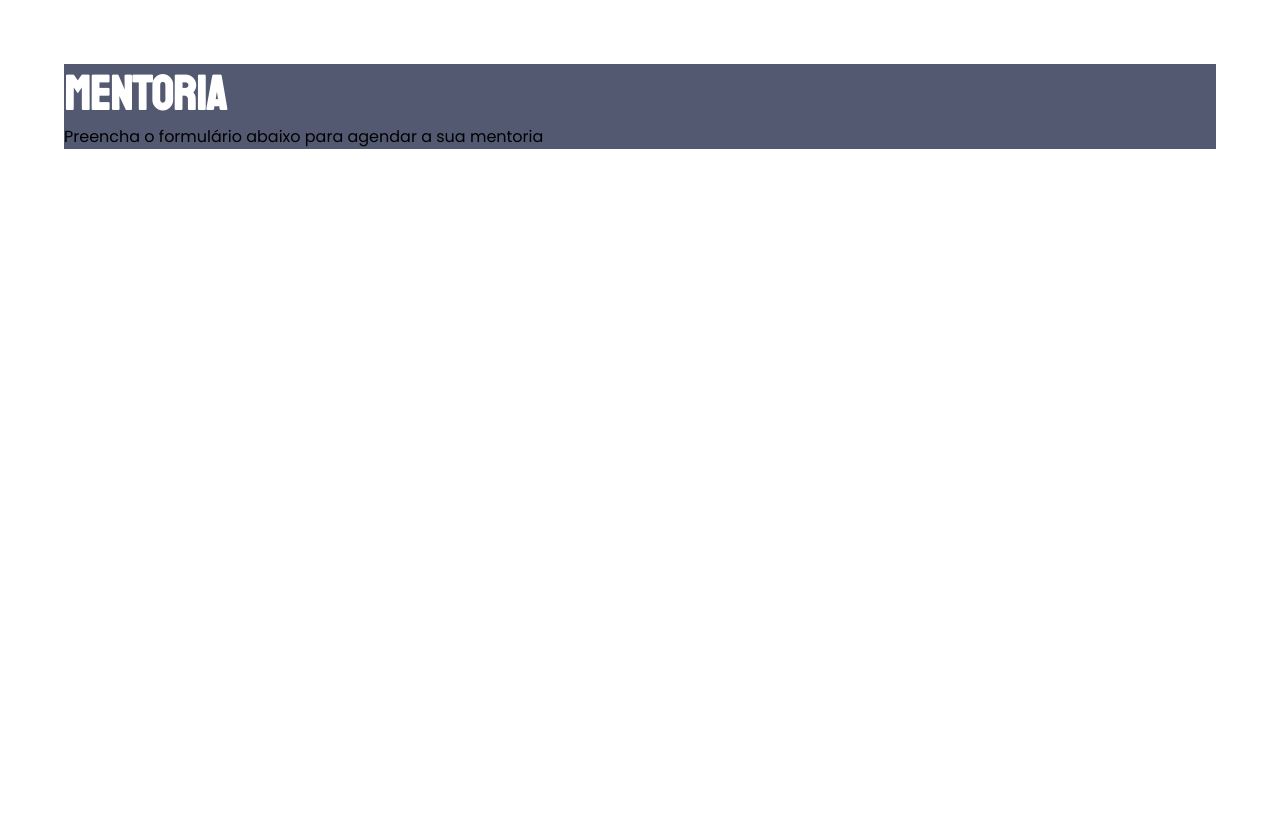
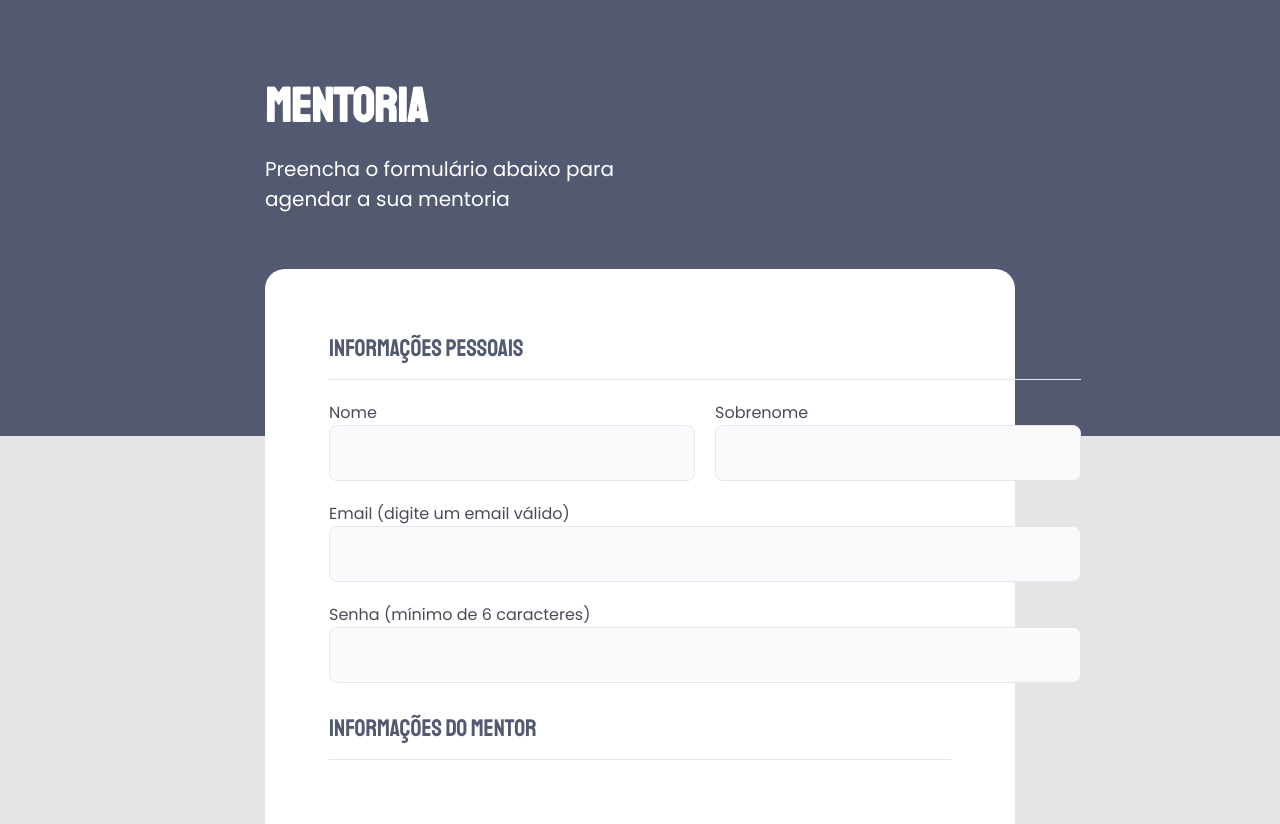
Before and after one commit to marcoantoniofranco/form-project1, a plain HTML site: page index.html in a window 1280 px wide. Before the commit the page ends 800 px from the top, so only its background shows below. Drawn offline with Linux system fonts and the light colour scheme.

Commit message:
feat: add estilização

```diff
--- a/index.html
+++ b/index.html
@@ -18,8 +18,49 @@
     <div class="page">
       <header class="header">
         <h1>Mentoria</h1>
-        <p>Preencha o formulário abaixo para agendar a sua mentoria</p>
+        <p>
+          Preencha o formulário abaixo para <br />
+          agendar a sua mentoria
+        </p>
       </header>
+      <form>
+        <fieldset>
+          <div class="fieldset-wrapper">
+            <legend>Informações pessoais</legend>
+            <div class="col-2">
+              <div class="input-wrapper">
+                <label for="event-name">Nome</label>
+                <input type="text" id="event-name" />
+              </div>
+
+              <div class="input-wrapper">
+                <label for="event-lastname">Sobrenome</label>
+                <input type="text" id="event-lastname" />
+              </div>
+            </div>
+
+            <div class="input-wrapper">
+              <label for="event-email"
+                >Email <span>(digite um email válido)</span></label
+              >
+              <input type="email" id="event-email" />
+            </div>
+
+            <div class="input-wrapper">
+              <label for="event-password"
+                >Senha <span>(mínimo de 6 caracteres)</span></label
+              >
+              <input type="password" id="event-password" />
+            </div>
+          </div>
+        </fieldset>
+
+        <fieldset>
+          <div class="fieldset-wrapper">
+            <legend>Informações do mentor</legend>
+          </div>
+        </fieldset>
+      </form>
     </div>
   </body>
 </html>
--- a/style.css
+++ b/style.css
@@ -4,6 +4,10 @@
   --font-secundaria: 'Staatliches', cursive;
   --cor-branca: #ffffff;
   --cor-cinza: #535971;
+  --cor-cinza-claro: #e5e5e5;
+  --cor-linha: #e6e6f0;
+  --cor-background-input: #fafafc;
+  --cor-cinza1: #4e4958;
 }
 
 * {
@@ -13,22 +17,109 @@
 }
 
 body {
+  background: var(--cor-cinza-claro);
+}
+
+body,
+input,
+select,
+textarea {
+  font-family: var(--font-principal);
   font-size: 1.6rem;
-  font-family: var(--font-principal);
+}
+
+body::before {
+  content: '';
+  width: 100%;
+  height: 436px;
+
+  position: absolute;
+  top: 0;
+  left: 0;
+  display: block;
+  z-index: -1;
+  background: var(--cor-cinza);
 }
 
 .page {
-  padding: 64px;
+  width: 750px;
+  margin: 0 auto;
 }
 
 .header {
-  background-color: var(--cor-cinza);
+  width: 417px;
+
+  margin-top: 76px;
+  color: var(--cor-branca);
 }
 
 .header h1 {
   font-family: var(--font-secundaria);
   font-size: 4.8rem;
   line-height: 60px;
+  margin-bottom: 18px;
+}
 
-  color: var(--cor-branca);
+.header p {
+  font-size: 2rem;
 }
+
+form {
+  display: flex;
+  flex-direction: column;
+  gap: 30px;
+  background: var(--cor-branca);
+
+  border-radius: 20px 20px 0 0;
+  margin-top: 55px;
+  min-height: 300px;
+
+  padding: 64px;
+}
+
+fieldset {
+  border: none;
+}
+
+fieldset legend {
+  font-family: var(--font-secundaria);
+  font-size: 2.4rem;
+
+  color: var(--cor-cinza);
+
+  padding-bottom: 16px;
+  border-bottom: 1px solid var(--cor-linha);
+}
+
+.fieldset-wrapper {
+  display: flex;
+  flex-direction: column;
+  gap: 20px;
+}
+
+.input-wrapper {
+  display: flex;
+  flex-direction: column;
+  width: 100%;
+}
+
+.input-wrapper input {
+  background: var(--cor-background-input);
+
+  height: 56px;
+  border-radius: 8px;
+  padding: 0 24px;
+
+  border: 1px solid #e6e6f0;
+  color: #6c6a71;
+}
+
+.col-2 {
+  display: flex;
+  gap: 20px;
+  width: 100%;
+}
+
+.input-wrapper label {
+  color: var(--cor-cinza1);
+}
```
